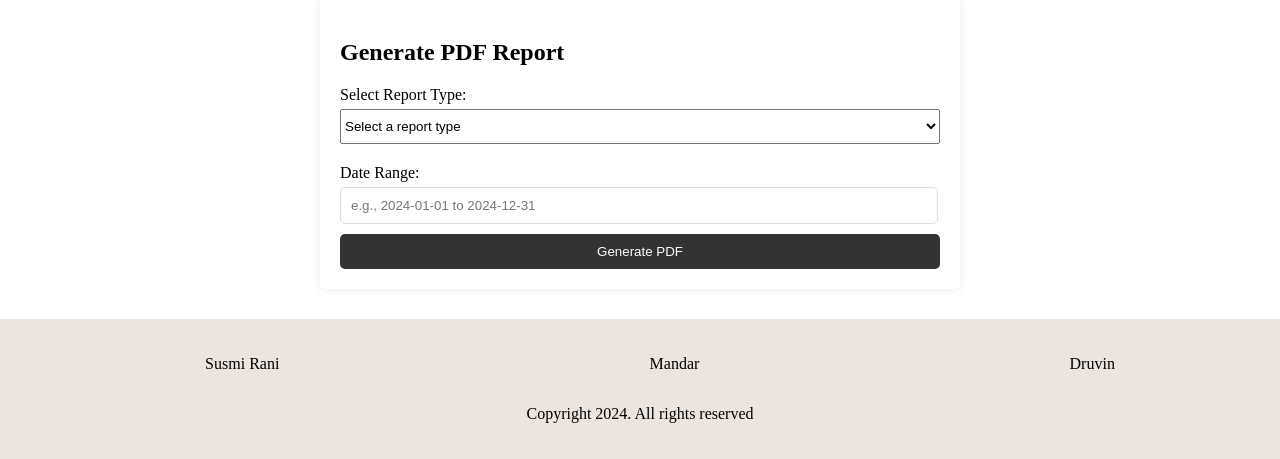
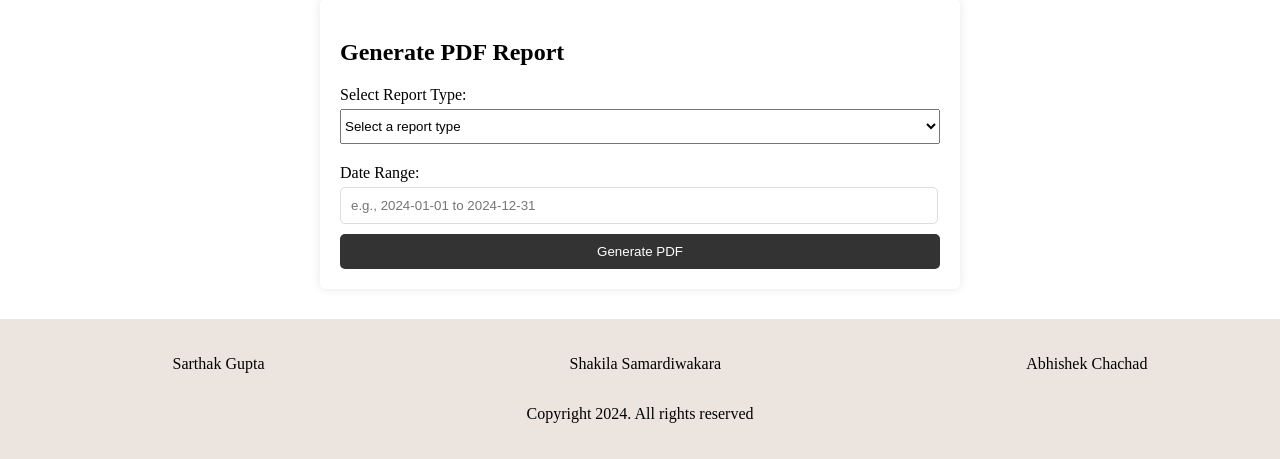
Before and after one commit to S4rthakGupta/AutoFixers_GroupProject, a PHP site: page /generatepdf.php in a window 1280 px wide. Shown: the part 405-864 px from the top of the page. Run offline with PHP 8.4, Linux system fonts and the light colour scheme.

Commit message:
updating generate_pdf.php

```diff
--- a/interface/generatepdf.php
+++ b/interface/generatepdf.php
@@ -41,15 +41,15 @@
     <footer>
         <div class="footerDiv">
             <ul>
-                <li>Susmi Rani</li>
+                <li>Sarthak Gupta</li>
                 <li></li>
             </ul>
             <ul>
-                <li>Mandar</li>
+                <li>Shakila Samardiwakara</li>
                 <li></li>
             </ul>
             <ul>
-                <li>Druvin</li>
+                <li>Abhishek Chachad</li>
                 <li></li>
             </ul>
         </div>
```
